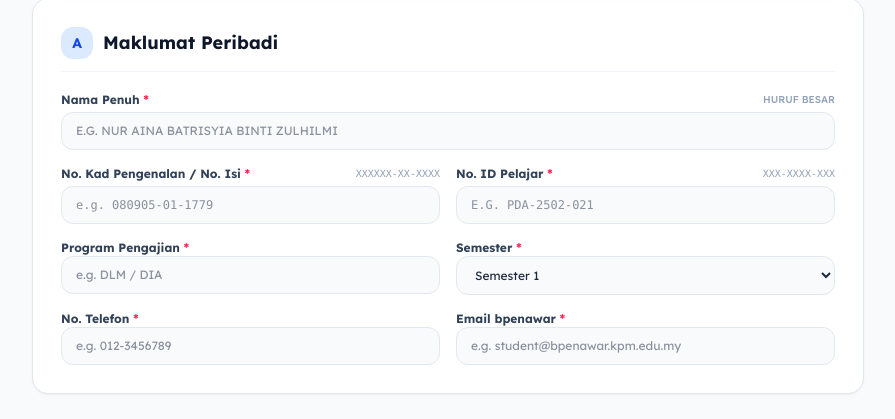
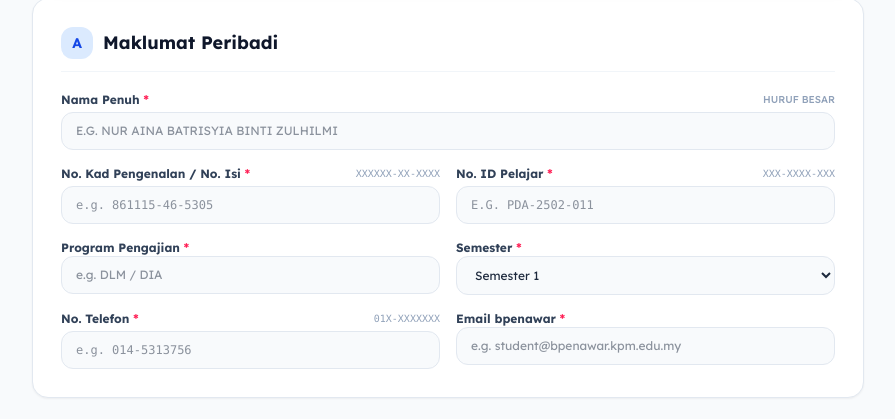
Before and after one commit to syncrozz/kontinjenkpmbp2.0, a React (Vite) app: page / in a window 1280 px wide. Shown: the part 7721-8140 px from the top of the page, without its empty margins (192-1087 px from the left). Built offline with nearby package versions, Linux system fonts and the light colour scheme; no server answers; the database is empty.

Commit message:
masukkan lock function untuk borang v2

```diff
--- a/src/components/TalentForm.tsx
+++ b/src/components/TalentForm.tsx
@@ -139,6 +139,129 @@ const initialFormData: TalentFormData = {
   akuanBersetuju: false,
 };
 
+// ==================== AUTO FORMAT / INPUT MASKING UTILITIES ====================
+
+/**
+ * Auto format No. Kad Pengenalan / No. Isi (XXXXXX-XX-XXXX)
+ * Supports live typing, backspace handling, and paste handling without duplicate dashes.
+ */
+export function formatNoIc(input: string, prevValue: string = ''): string {
+  // If user deleted trailing dash
+  if (prevValue.endsWith('-') && input === prevValue.slice(0, -1)) {
+    const rawPrev = prevValue.replace(/\D/g, '');
+    const trimmed = rawPrev.slice(0, -1);
+    return formatNoIcRaw(trimmed, false);
+  }
+
+  const isDeleting = input.length < prevValue.length;
+  const raw = input.replace(/\D/g, '').slice(0, 12);
+  return formatNoIcRaw(raw, !isDeleting);
+}
+
+function formatNoIcRaw(raw: string, appendDash: boolean): string {
+  if (!raw) return '';
+  if (raw.length < 6) return raw;
+  if (raw.length === 6) return appendDash ? `${raw}-` : raw;
+  if (raw.length < 8) return `${raw.slice(0, 6)}-${raw.slice(6)}`;
+  if (raw.length === 8) return appendDash ? `${raw.slice(0, 6)}-${raw.slice(6, 8)}-` : `${raw.slice(0, 6)}-${raw.slice(6, 8)}`;
+  return `${raw.slice(0, 6)}-${raw.slice(6, 8)}-${raw.slice(8, 12)}`;
+}
+
+/**
+ * Auto format No. ID Pelajar (XXX-XXXX-XXX)
+ * Accepts any 3 letters (A-Z), automatically uppercase, inserts dashes after 3 letters and 4 digits.
+ */
+export function formatIdPelajar(input: string, prevValue: string = ''): string {
+  const upper = input.toUpperCase();
+
+  // If user deleted trailing dash
+  if (prevValue.endsWith('-') && upper === prevValue.slice(0, -1).toUpperCase()) {
+    const cleanPrev = prevValue.toUpperCase().replace(/[^A-Z0-9]/g, '');
+    const trimmed = cleanPrev.slice(0, -1);
+    return formatIdPelajarRaw(trimmed, false);
+  }
+
+  const isDeleting = input.length < prevValue.length;
+  const clean = upper.replace(/[^A-Z0-9]/g, '');
+  return formatIdPelajarRaw(clean, !isDeleting);
+}
+
+function formatIdPelajarRaw(clean: string, appendDash: boolean): string {
+  if (!clean) return '';
+  const lettersMatch = clean.match(/^[A-Z]{0,3}/);
+  const letters = lettersMatch ? lettersMatch[0] : '';
+  const rest = clean.slice(letters.length).replace(/\D/g, '');
+
+  if (letters.length < 3) {
+    return letters;
+  }
+
+  if (letters.length === 3 && rest.length === 0) {
+    return appendDash ? `${letters}-` : letters;
+  }
+
+  const part2 = rest.slice(0, 4);
+  const part3 = rest.slice(4, 7);
+
+  if (part2.length < 4) {
+    return `${letters}-${part2}`;
+  }
+
+  if (part2.length === 4 && part3.length === 0) {
+    return appendDash ? `${letters}-${part2}-` : `${letters}-${part2}`;
+  }
+
+  return `${letters}-${part2}-${part3}`;
+}
+
+/**
+ * Auto format No. Telefon (e.g. 014-5313756, 6014-5313756)
+ * Supports live typing, backspace handling, and paste handling without duplicate dashes.
+ */
+export function formatNoTelefon(input: string, prevValue: string = ''): string {
+  // If user deleted trailing dash
+  if (prevValue.endsWith('-') && input === prevValue.slice(0, -1)) {
+    const rawPrev = prevValue.replace(/\D/g, '');
+    const trimmed = rawPrev.slice(0, -1);
+    return formatNoTelefonRaw(trimmed, false);
+  }
+
+  const isDeleting = input.length < prevValue.length;
+  const raw = input.replace(/\D/g, '').slice(0, 13);
+  return formatNoTelefonRaw(raw, !isDeleting);
+}
+
+function formatNoTelefonRaw(raw: string, appendDash: boolean): string {
+  if (!raw) return '';
+
+  let prefixLen = 3;
+  if (raw.startsWith('601')) {
+    prefixLen = 4; // e.g. 6014-
+  } else if (raw.startsWith('60')) {
+    prefixLen = 3; // e.g. 603-
+  } else if (raw.startsWith('01')) {
+    prefixLen = 3; // e.g. 014-
+  } else if (raw.startsWith('0')) {
+    if (raw.startsWith('08')) {
+      prefixLen = 3; // 082-, 088-
+    } else {
+      prefixLen = 2; // 03-, 07-, 09-
+    }
+  }
+
+  if (raw.length < prefixLen) {
+    return raw;
+  }
+
+  if (raw.length === prefixLen) {
+    return appendDash ? `${raw}-` : raw;
+  }
+
+  const prefix = raw.slice(0, prefixLen);
+  const suffix = raw.slice(prefixLen);
+  return `${prefix}-${suffix}`;
+}
+
 export const TalentForm: React.FC = () => {
   const [formData, setFormData] = useState<TalentFormData>(initialFormData);
   const [isSubmitted, setIsSubmitted] = useState<boolean>(false);
@@ -161,11 +284,12 @@ export const TalentForm: React.FC = () => {
 
     // 1. Normalization prior to validation and database/sheet storage
     const normalizedNama = formData.namaPenuh.trim().replace(/\s+/g, ' ').toUpperCase();
-    const normalizedIdPelajar = formData.noIdPelajar.trim().toUpperCase();
-    const normalizedNoIc = formData.noIc.trim();
+    const normalizedIdPelajar = formatIdPelajar(formData.noIdPelajar).toUpperCase();
+    const normalizedNoIc = formatNoIc(formData.noIc);
+    const normalizedTelefon = formatNoTelefon(formData.noTelefon);
 
     // 2. Required fields validation
-    if (!normalizedNama || !normalizedNoIc || !normalizedIdPelajar || !formData.noTelefon.trim()) {
+    if (!normalizedNama || !normalizedNoIc || !normalizedIdPelajar || !normalizedTelefon) {
       setErrorMsg('Sila lengkapkan Maklumat Peribadi (Nama Penuh, No. Kad Pengenalan / No. Isi, No. ID Pelajar, No. Telefon).');
       window.scrollTo({ top: 300, behavior: 'smooth' });
       return;
@@ -214,6 +338,7 @@ export const TalentForm: React.FC = () => {
       namaPenuh: normalizedNama,
       noIdPelajar: normalizedIdPelajar,
       noIc: normalizedNoIc,
+      noTelefon: normalizedTelefon,
     }));
 
     const submissionPayload = {
@@ -221,6 +346,7 @@ export const TalentForm: React.FC = () => {
       namaPenuh: normalizedNama,
       noIdPelajar: normalizedIdPelajar,
       noIc: normalizedNoIc,
+      noTelefon: normalizedTelefon,
       submittedAt: new Date().toISOString(),
     };
 
@@ -447,9 +573,12 @@ ${formData.pernahPertandingan === 'Ya' ? `*Butiran:* ${formData.namaPertandingan
                 <input
                   type="text"
                   required
-                  placeholder="e.g. 080905-01-1779"
+                  placeholder="e.g. 861115-46-5305"
                   value={formData.noIc}
-                  onChange={(e) => setFormData({ ...formData, noIc: e.target.value })}
+                  onChange={(e) => {
+                    const formatted = formatNoIc(e.target.value, formData.noIc);
+                    setFormData((prev) => ({ ...prev, noIc: formatted }));
+                  }}
                   className="w-full bg-slate-50 border border-slate-200 rounded-xl px-3.5 py-2.5 text-xs text-slate-800 font-mono focus:outline-none focus:ring-2 focus:ring-blue-500"
                 />
               </div>
@@ -463,9 +592,12 @@ ${formData.pernahPertandingan === 'Ya' ? `*Butiran:* ${formData.namaPertandingan
                 <input
                   type="text"
                   required
-                  placeholder="e.g. PDA-2502-021"
+                  placeholder="e.g. PDA-2502-011"
                   value={formData.noIdPelajar}
-                  onChange={(e) => setFormData({ ...formData, noIdPelajar: e.target.value.toUpperCase() })}
+                  onChange={(e) => {
+                    const formatted = formatIdPelajar(e.target.value, formData.noIdPelajar);
+                    setFormData((prev) => ({ ...prev, noIdPelajar: formatted }));
+                  }}
                   className="w-full bg-slate-50 border border-slate-200 rounded-xl px-3.5 py-2.5 text-xs text-slate-800 uppercase font-mono focus:outline-none focus:ring-2 focus:ring-blue-500"
                 />
               </div>
@@ -502,14 +634,20 @@ ${formData.pernahPertandingan === 'Ya' ? `*Butiran:* ${formData.namaPertandingan
 
               {/* No Telefon */}
               <div className="space-y-1">
-                <label className="font-bold text-slate-700">No. Telefon <span className="text-rose-500">*</span></label>
+                <div className="flex items-center justify-between">
+                  <label className="font-bold text-slate-700">No. Telefon <span className="text-rose-500">*</span></label>
+                  <span className="text-[10px] text-slate-400 font-mono">01X-XXXXXXX</span>
+                </div>
                 <input
                   type="tel"
                   required
-                  placeholder="e.g. 012-3456789"
+                  placeholder="e.g. 014-5313756"
                   value={formData.noTelefon}
-                  onChange={(e) => setFormData({ ...formData, noTelefon: e.target.value })}
-                  className="w-full bg-slate-50 border border-slate-200 rounded-xl px-3.5 py-2.5 text-xs text-slate-800 focus:outline-none focus:ring-2 focus:ring-blue-500"
+                  onChange={(e) => {
+                    const formatted = formatNoTelefon(e.target.value, formData.noTelefon);
+                    setFormData((prev) => ({ ...prev, noTelefon: formatted }));
+                  }}
+                  className="w-full bg-slate-50 border border-slate-200 rounded-xl px-3.5 py-2.5 text-xs text-slate-800 font-mono focus:outline-none focus:ring-2 focus:ring-blue-500"
                 />
               </div>
 
```
